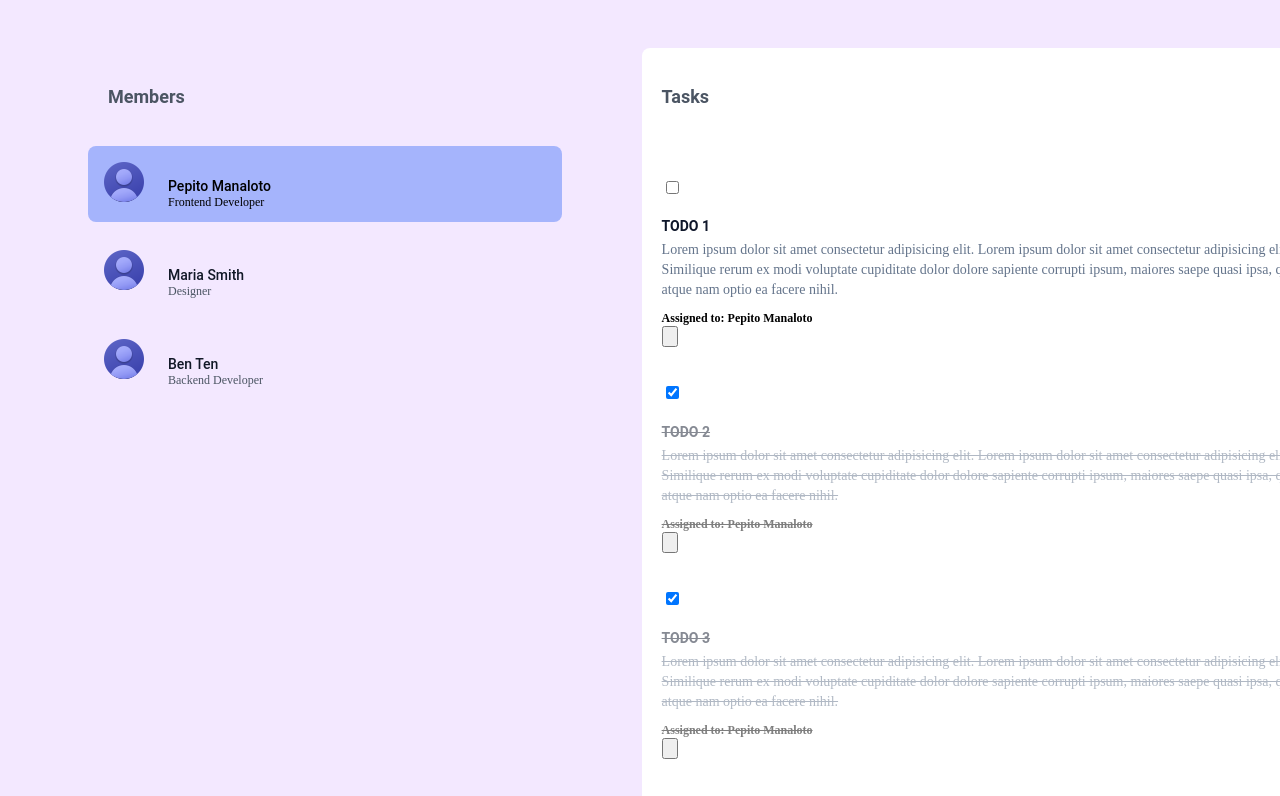
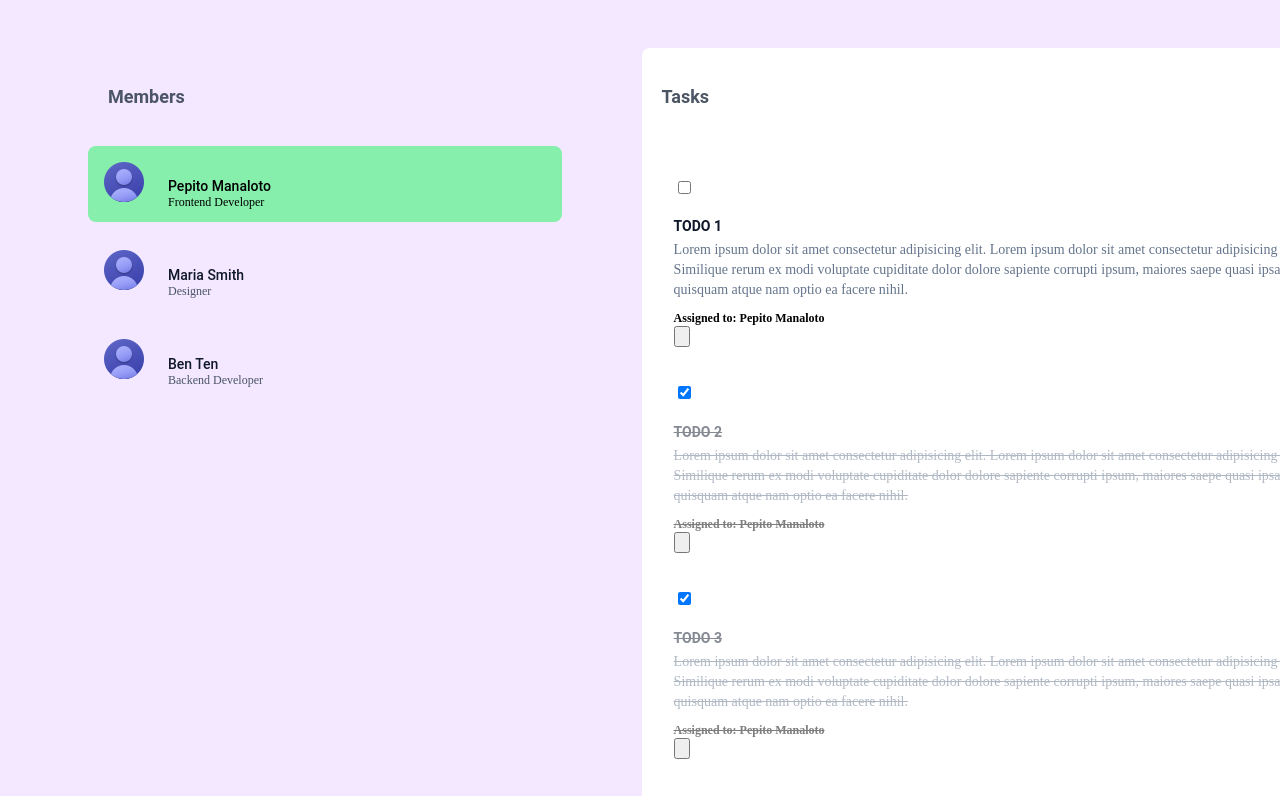
Before and after one commit to reeceballano/taskmaker, a Vue app: page / in a window 1280 px wide. Shown: the top 796 px of the page. Built offline with nearby package versions, Linux system fonts and the light colour scheme; the HTML template or start-up script is replaced by a standard one.

Commit message:
update color

```diff
--- a/src/components/ProfileCard.vue
+++ b/src/components/ProfileCard.vue
@@ -51,7 +51,7 @@ const changeTab = () => {
 <style>
     .member:hover,
     .member-active {
-        @apply !bg-indigo-300 scale-110
+        @apply !bg-green-300 scale-110
     }
 
     .member-active h4,
--- a/src/components/Todo.vue
+++ b/src/components/Todo.vue
@@ -48,13 +48,15 @@
 
     .task-item {
         @apply
-            py-3
+            p-3
             border-b-2
             mb-3
             delay-75
             transition ease-in-out
             hover:drop-shadow-xl
             duration-300
+            hover:scale-105
+            hover:bg-green-50
     }
 
     .task-item h4 {
```
